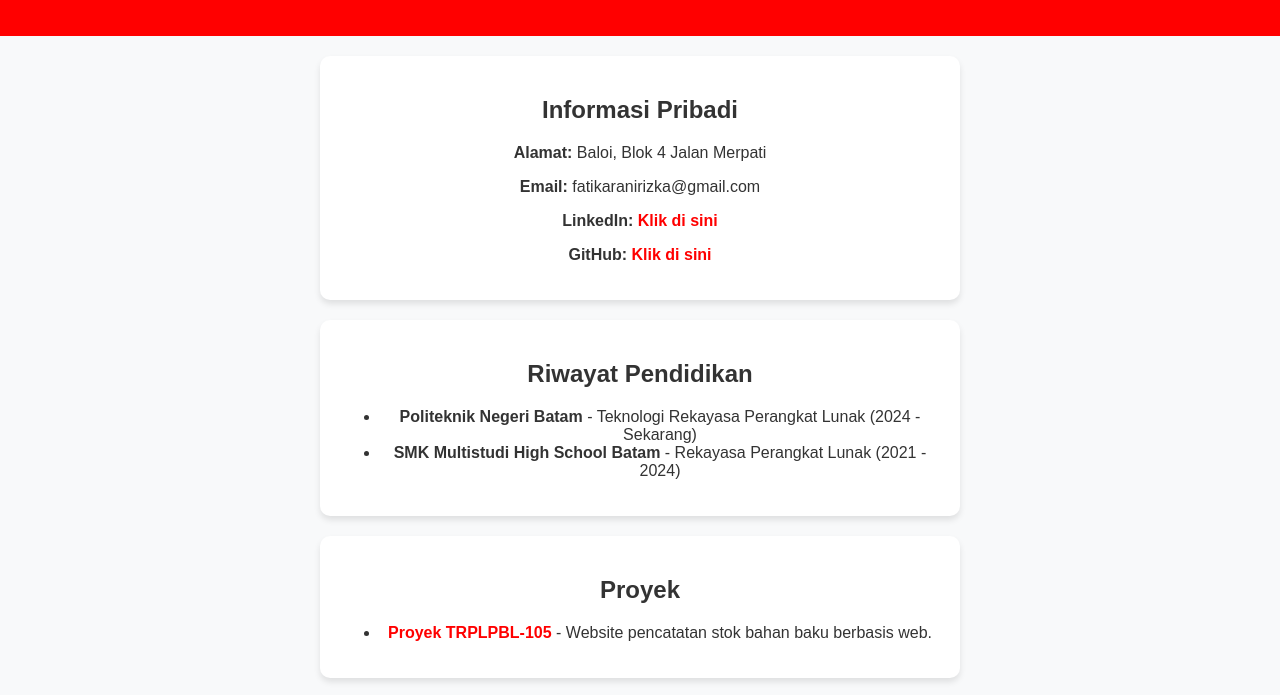
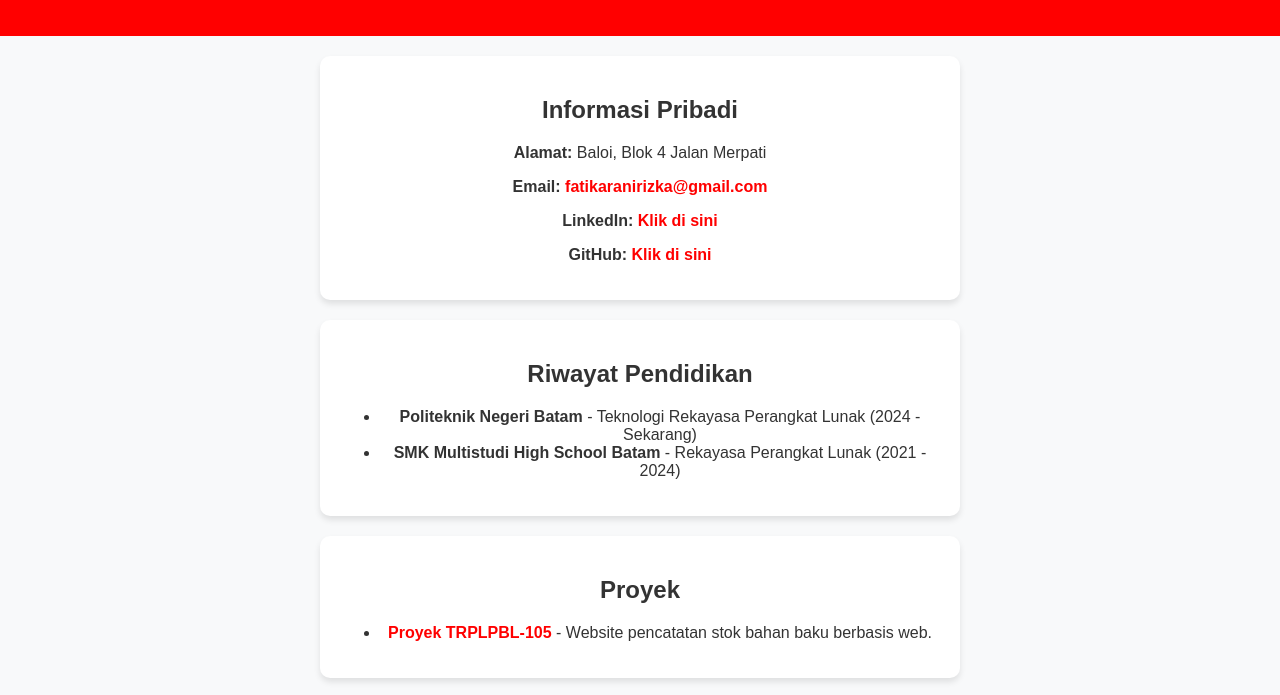
Before and after one commit to rizkafatikarani/personal-branding, a plain HTML site: page index.html in a window 1280 px wide. Shown: the part 101-796 px from the top of the page. Drawn offline with Linux system fonts and the light colour scheme.

Commit message:
Update index.html

```diff
--- a/index.html
+++ b/index.html
@@ -15,7 +15,7 @@
     <section id="identitas">
         <h2>Informasi Pribadi</h2>
         <p><strong>Alamat:</strong> Baloi, Blok 4 Jalan Merpati</p>
-        <p><strong>Email:</strong> fatikaranirizka@gmail.com</p>
+        <p><strong>Email:</strong> <a href="mailto:fatikaranirizka@gmail.com">fatikaranirizka@gmail.com</a></p>
         <p><strong>LinkedIn:</strong> <a href="https://www.linkedin.com/in/rizka-fatikarani-0866302bb" target="_blank">Klik di sini</a></p>
         <p><strong>GitHub:</strong> <a href="https://github.com/rizkafatikarani" target="_blank">Klik di sini</a></p>
     </section>
@@ -45,8 +45,8 @@
     </section>
 
     <footer>
-    <p>&copy; 2025 Rizka Fatikarani | Dibuat dengan ❤️</p>
-    <p>📷 <a href="https://www.instagram.com/rizka.raniir26/" target="_blank">Instagram</a></p>
-</footer>
+        <p>&copy; 2025 Rizka Fatikarani | Dibuat dengan ❤️</p>
+        <p>📷 <a href="https://www.instagram.com/rizka.raniir26/" target="_blank">Instagram</a></p>
+    </footer>
 </body>
 </html>
```
